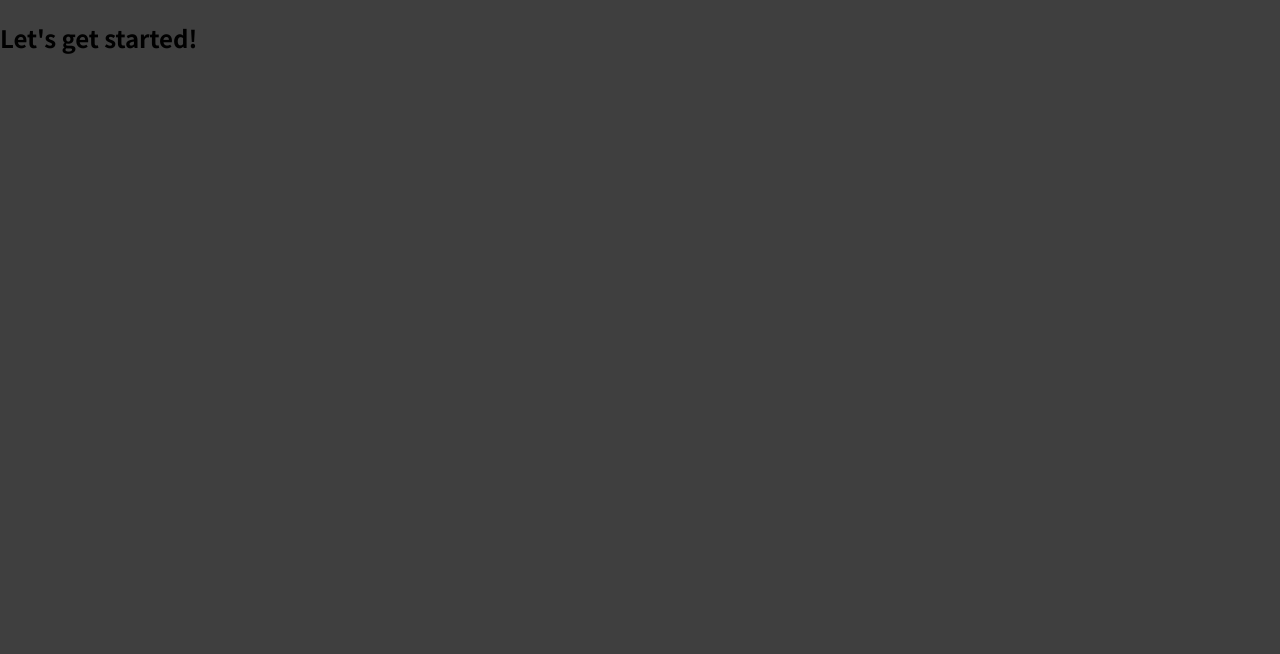
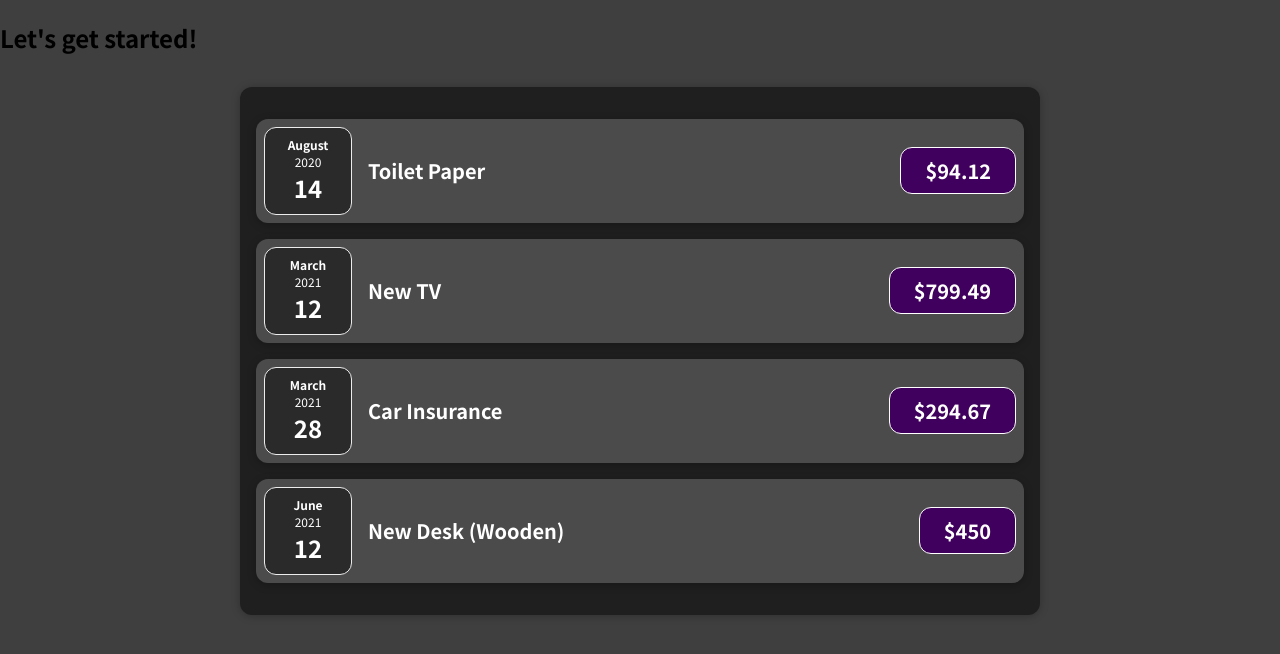
Before and after one commit to tomas99batista/react-tutorial, a JavaScript app in the folder 01-starting-setup/: page / in a window 1280 px wide. Shown: the top 654 px of the page. Built offline with nearby package versions, Linux system fonts and the light colour scheme.

Commit message:
class(39)

```diff
--- a/01-starting-setup/src/App.js
+++ b/01-starting-setup/src/App.js
@@ -1,7 +1,32 @@
+import Expenses from './components/Expenses';
+
 function App() {
+  const expenses = [
+    {
+      id: 'e1',
+      title: 'Toilet Paper',
+      amount: 94.12,
+      date: new Date(2020, 7, 14),
+    },
+    { id: 'e2', title: 'New TV', amount: 799.49, date: new Date(2021, 2, 12) },
+    {
+      id: 'e3',
+      title: 'Car Insurance',
+      amount: 294.67,
+      date: new Date(2021, 2, 28),
+    },
+    {
+      id: 'e4',
+      title: 'New Desk (Wooden)',
+      amount: 450,
+      date: new Date(2021, 5, 12),
+    },
+  ];
+
   return (
     <div>
       <h2>Let's get started!</h2>
+      <Expenses items={expenses} />
     </div>
   );
 }
--- /dev/null
+++ b/01-starting-setup/src/components/ExpenseDate.css
@@ -0,0 +1,26 @@
+.expense-date {
+  display: flex;
+  flex-direction: column;
+  width: 5.5rem;
+  height: 5.5rem;
+  border: 1px solid #ececec;
+  background-color: #2a2a2a;
+  color: white;
+  border-radius: 12px;
+  align-items: center;
+  justify-content: center;
+}
+
+.expense-date__month {
+  font-size: 0.75rem;
+  font-weight: bold;
+}
+
+.expense-date__year {
+  font-size: 0.75rem;
+}
+
+.expense-date__day {
+  font-size: 1.5rem;
+  font-weight: bold;
+}
--- /dev/null
+++ b/01-starting-setup/src/components/ExpenseDate.js
@@ -0,0 +1,17 @@
+import './ExpenseDate.css';
+
+function ExpenseDate(props) {
+  const month = props.date.toLocaleString('en-US', { month: 'long' });
+  const day = props.date.toLocaleString('en-US', { day: '2-digit' });
+  const year = props.date.getFullYear();
+
+  return (
+    <div className="expense-date">
+      <div className="expense-date__month">{month}</div>
+      <div className="expense-date__year">{year}</div>
+      <div className="expense-date__day">{day}</div>
+    </div>
+  );
+}
+
+export default ExpenseDate;
--- /dev/null
+++ b/01-starting-setup/src/components/ExpenseItem.css
@@ -0,0 +1,56 @@
+.expense-item {
+  display: flex;
+  justify-content: space-between;
+  align-items: center;
+  box-shadow: 0 2px 8px rgba(0, 0, 0, 0.25);
+  padding: 0.5rem;
+  margin: 1rem 0;
+  border-radius: 12px;
+  background-color: #4b4b4b;
+}
+
+.expense-item__description {
+  display: flex;
+  flex-direction: column;
+  gap: 1rem;
+  align-items: flex-end;
+  flex-flow: column-reverse;
+  justify-content: flex-start;
+  flex: 1;
+}
+
+.expense-item h2 {
+  color: #3a3a3a;
+  font-size: 1rem;
+  flex: 1;
+  margin: 0 1rem;
+  color: white;
+}
+
+.expense-item__price {
+  font-size: 1rem;
+  font-weight: bold;
+  color: white;
+  background-color: #40005d;
+  border: 1px solid white;
+  padding: 0.5rem;
+  border-radius: 12px;
+}
+
+@media (min-width: 580px) {
+  .expense-item__description {
+    flex-direction: row;
+    align-items: center;
+    justify-content: flex-start;
+    flex: 1;
+  }
+
+  .expense-item__description h2 {
+    font-size: 1.25rem;
+  }
+
+  .expense-item__price {
+    font-size: 1.25rem;
+    padding: 0.5rem 1.5rem;
+  }
+}
--- /dev/null
+++ b/01-starting-setup/src/components/ExpenseItem.js
@@ -0,0 +1,16 @@
+import ExpenseDate from './ExpenseDate';
+import './ExpenseItem.css';
+
+function ExpenseItem(props) {
+  return (
+    <div className='expense-item'>
+      <ExpenseDate date={props.date} />
+      <div className='expense-item__description'>
+        <h2>{props.title}</h2>
+        <div className='expense-item__price'>${props.amount}</div>
+      </div>
+    </div>
+  );
+}
+
+export default ExpenseItem;
--- /dev/null
+++ b/01-starting-setup/src/components/Expenses.css
@@ -0,0 +1,9 @@
+.expenses {
+  padding: 1rem;
+  background-color: rgb(31, 31, 31);
+  margin: 2rem auto;
+  width: 50rem;
+  max-width: 95%;
+  border-radius: 12px;
+  box-shadow: 0 1px 8px rgba(0, 0, 0, 0.25);
+}
--- /dev/null
+++ b/01-starting-setup/src/components/Expenses.js
@@ -0,0 +1,31 @@
+import ExpenseItem from './ExpenseItem';
+import './Expenses.css';
+
+function Expenses(props) {
+  return (
+    <div className="expenses">
+      <ExpenseItem
+        title={props.items[0].title}
+        amount={props.items[0].amount}
+        date={props.items[0].date}
+      />
+      <ExpenseItem
+        title={props.items[1].title}
+        amount={props.items[1].amount}
+        date={props.items[1].date}
+      />
+      <ExpenseItem
+        title={props.items[2].title}
+        amount={props.items[2].amount}
+        date={props.items[2].date}
+      />
+      <ExpenseItem
+        title={props.items[3].title}
+        amount={props.items[3].amount}
+        date={props.items[3].date}
+      />
+    </div>
+  );
+}
+
+export default Expenses;
```
Also changed, not shown: 01-starting-setup/src/index.css (line endings or trailing spaces), 01-starting-setup/src/index.js (line endings or trailing spaces).
